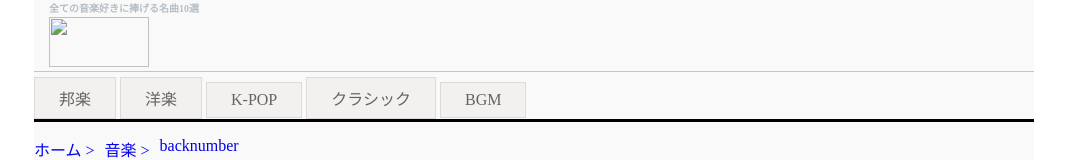
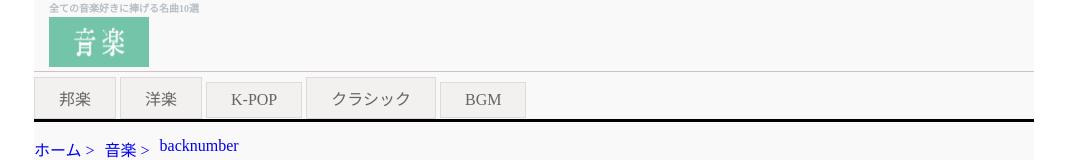
Before and after one commit to yokoku-taiki/yokoku-taiki.github.io, a plain HTML site: page index.html in a window 1280 px wide. Shown: the top 160 px of the page, without its empty margins (106-1176 px from the left). Drawn offline with Linux system fonts and the light colour scheme; files whose address does not match are found by name.

Commit message:
Update index.html

```diff
--- a/index.html
+++ b/index.html
@@ -12,7 +12,7 @@
             <div class="header-top">
                 <div class="header-top-top">
                     <h5>全ての音楽好きに捧げる名曲10選</h5>
-                    <img class="header-logo" src="images\My project-2.png">
+                    <img class="header-logo" src="My project-2.png">
                 </div>
                 <div class="bottoms">
                     <a href="#" class="btn hougaku">邦楽</a>
```
